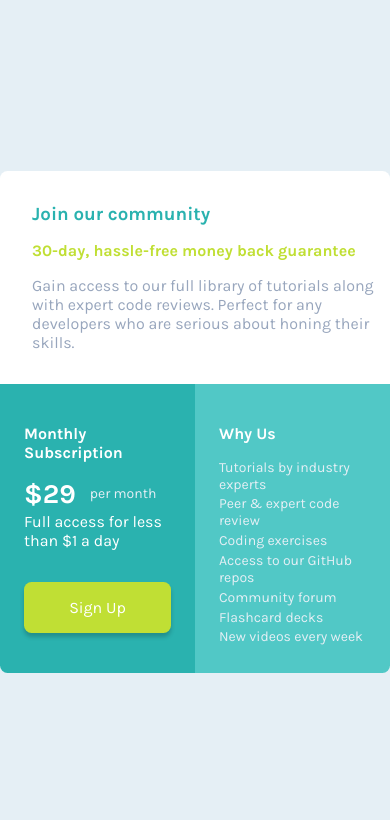
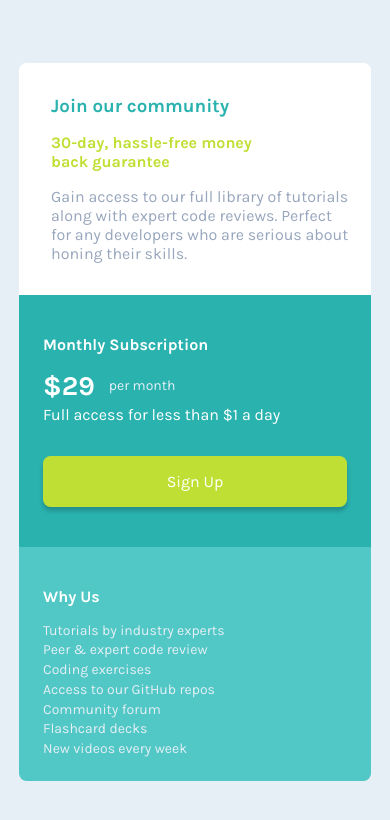
Before and after one commit to cadanieldev/single-price, a plain HTML site: page index.html in a window 390 px wide. Drawn offline with Linux system fonts and the light colour scheme.

Commit message:
fetch responsive

```diff
--- a/css/main.css
+++ b/css/main.css
@@ -145,3 +145,27 @@ body {
 .flex {
   display: flex;
 }
+
+/* RESPONSIVE */
+@media (max-width: 630px) {
+  .container {
+    max-width: auto;
+    grid-template-columns: 1fr;
+  }
+  .hero-content p {
+    max-width: 32ch;
+  }
+  .hero-content span {
+    max-width: 20ch;
+  }
+  .flex {
+    flex-direction: column;
+  }
+  .content-us , .content-sub {
+    width: 100%;
+    border-radius: 0;
+  }
+  .content-us {
+    border-radius: 0 0 .475rem .475rem;
+  }
+}
```
